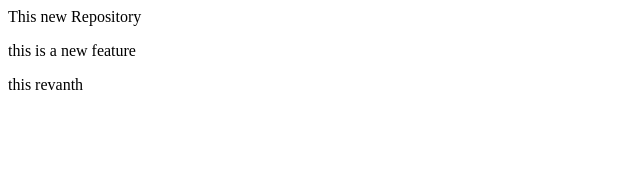
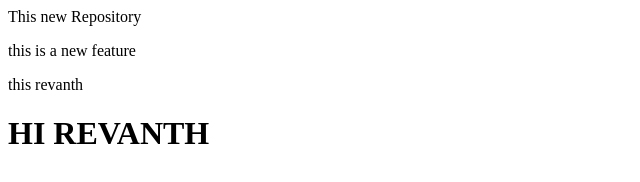
Before and after one commit to nb4765/loacalrepo, a plain HTML site: page index.html in a window 1280 px wide. Shown: the whole page, without its empty margins (0-640 px from the left). Drawn offline with Linux system fonts and the light colour scheme.

Commit message:
add new changes

```diff
--- a/index.html
+++ b/index.html
@@ -1,3 +1,4 @@
 <p>This new Repository</p>
 <p>this is a new feature </p>
 <p>this revanth</p>
+<h1>HI REVANTH</h1>
```
Also changed, not shown: rev.txt (added).
